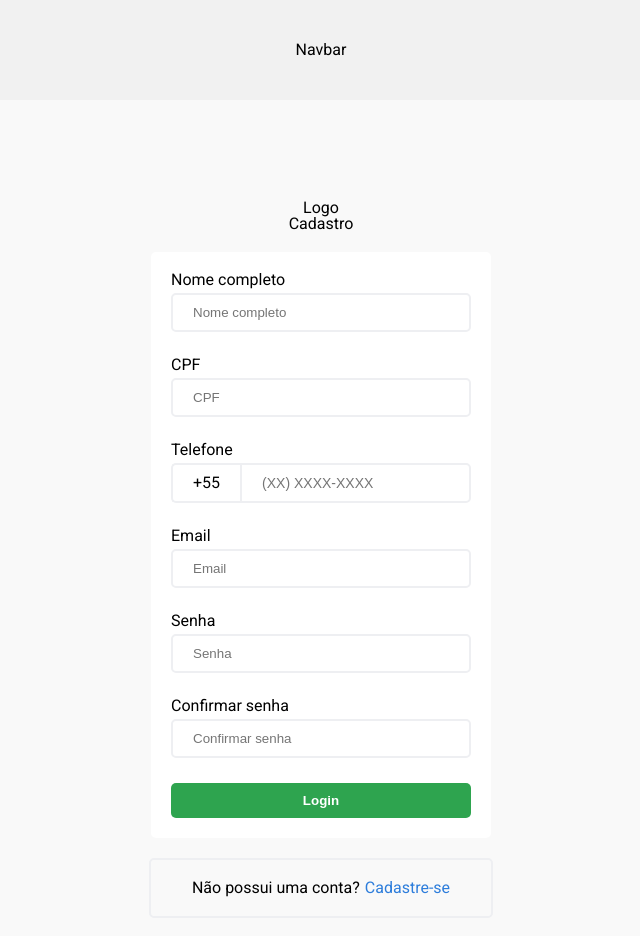
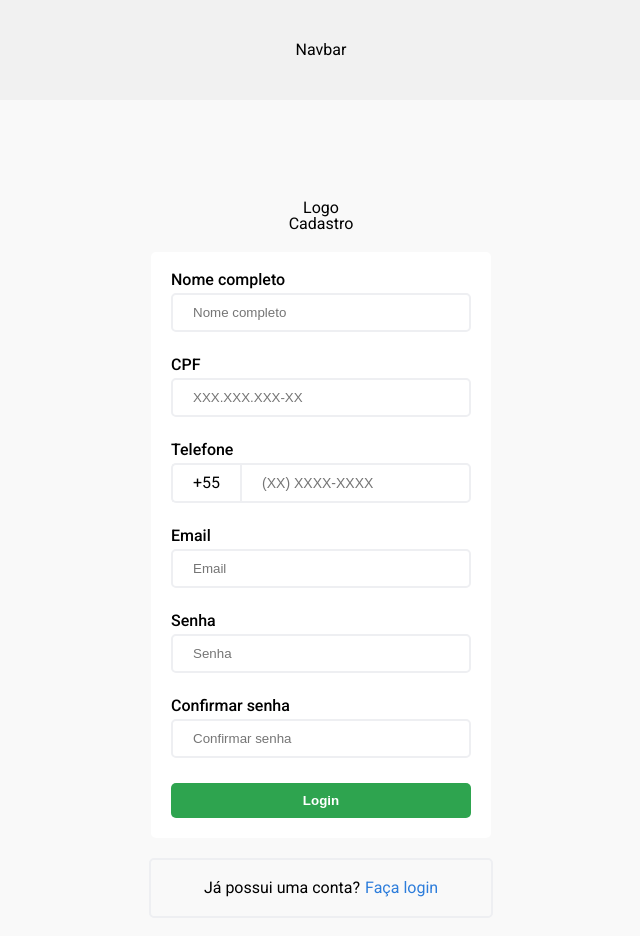
Before and after one commit to PPAKruNN/MeCansei-Front, a React (Vite) app: page /cadastro in a window 1280 px wide. Shown: the top 936 px of the page, without its empty margins (319-959 px from the left). Built offline with nearby package versions, Linux system fonts and the light colour scheme.

Commit message:
Fix: Fixing some css and routes

```diff
--- a/src/App.jsx
+++ b/src/App.jsx
@@ -2,6 +2,7 @@ import { styled } from 'styled-components'
 import Login from './pages/Login'
 import { BrowserRouter, Route, Routes } from 'react-router-dom'
 import Cadastro from './pages/Cadastro'
+import Home from './pages/Home'
 
 function App() {
 
@@ -11,6 +12,7 @@ function App() {
           <div>Navbar</div>
           <div>
             <Routes>
+              <Route path="/" element={<Home/>}/>
               <Route path="/login" element={<Login/>}/>
               <Route path="/cadastro" element={<Cadastro/>}/>
             </Routes>
--- a/src/pages/Cadastro.jsx
+++ b/src/pages/Cadastro.jsx
@@ -15,12 +15,12 @@ export default function Cadastro() {
                 <input name="name" type="text" placeholder="Nome completo"/>
 
                 <label htmlFor="cpf">CPF</label>
-                <input name="cpf" type="text" placeholder="CPF"/>
+                <input name="cpf" type="text" placeholder="XXX.XXX.XXX-XX"/>
 
                 <label htmlFor="phone">Telefone</label>
                 <span>
                     <span>+55</span>
-                    <input name="phone" type="text" placeholder="(XX) XXXX-XXXX"/>
+                    <input name="phone" type="tel" placeholder="(XX) XXXX-XXXX"/>
                 </span>
 
                 <label htmlFor="email">Email</label>
@@ -36,7 +36,7 @@ export default function Cadastro() {
             </form>
 
             <footer>
-               <span>Não possui uma conta?</span> <Link>Cadastre-se</Link>
+               <span>Já possui uma conta?</span> <Link to="/login">Faça login</Link>
             </footer>
 
         </CadastrarSC>
@@ -68,6 +68,9 @@ const CadastrarSC = styled.div`
         background-color: #FFF;
         border-radius: 5px;
 
+        label {
+            font-weight: 500;
+        }
 
         input {
             box-sizing: border-box;
--- a/src/pages/Login.jsx
+++ b/src/pages/Login.jsx
@@ -21,7 +21,7 @@ export default function Login() {
             </form>
 
             <footer>
-               <span>Não possui uma conta?</span> <Link>Cadastre-se</Link>
+               <span>Não possui uma conta?</span> <Link to="/cadastro">Cadastre-se</Link>
             </footer>
 
         </LoginSC>
@@ -53,6 +53,9 @@ const LoginSC = styled.div`
         background-color: #FFF;
         border-radius: 5px;
 
+        label {
+            font-weight: 500;
+        }
 
         input {
             box-sizing: border-box;
```
